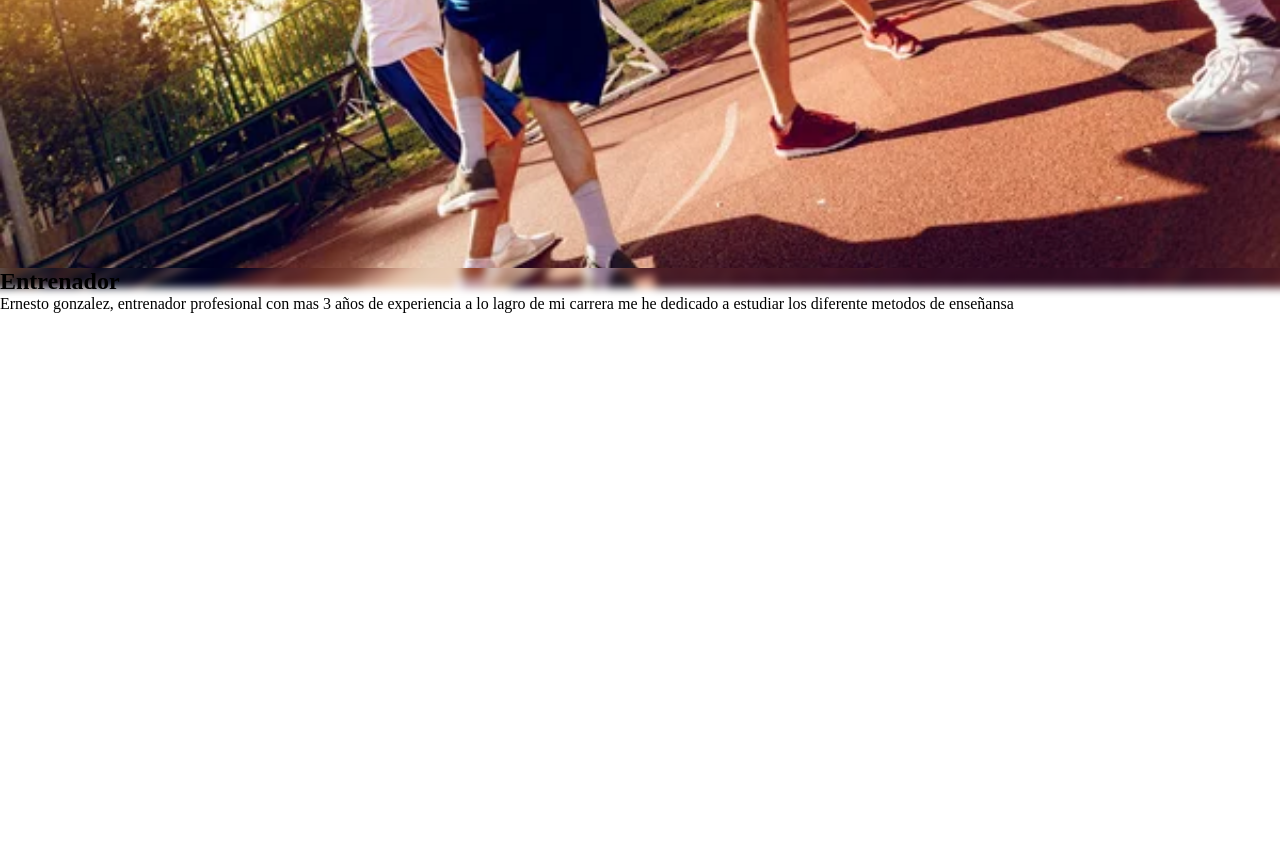
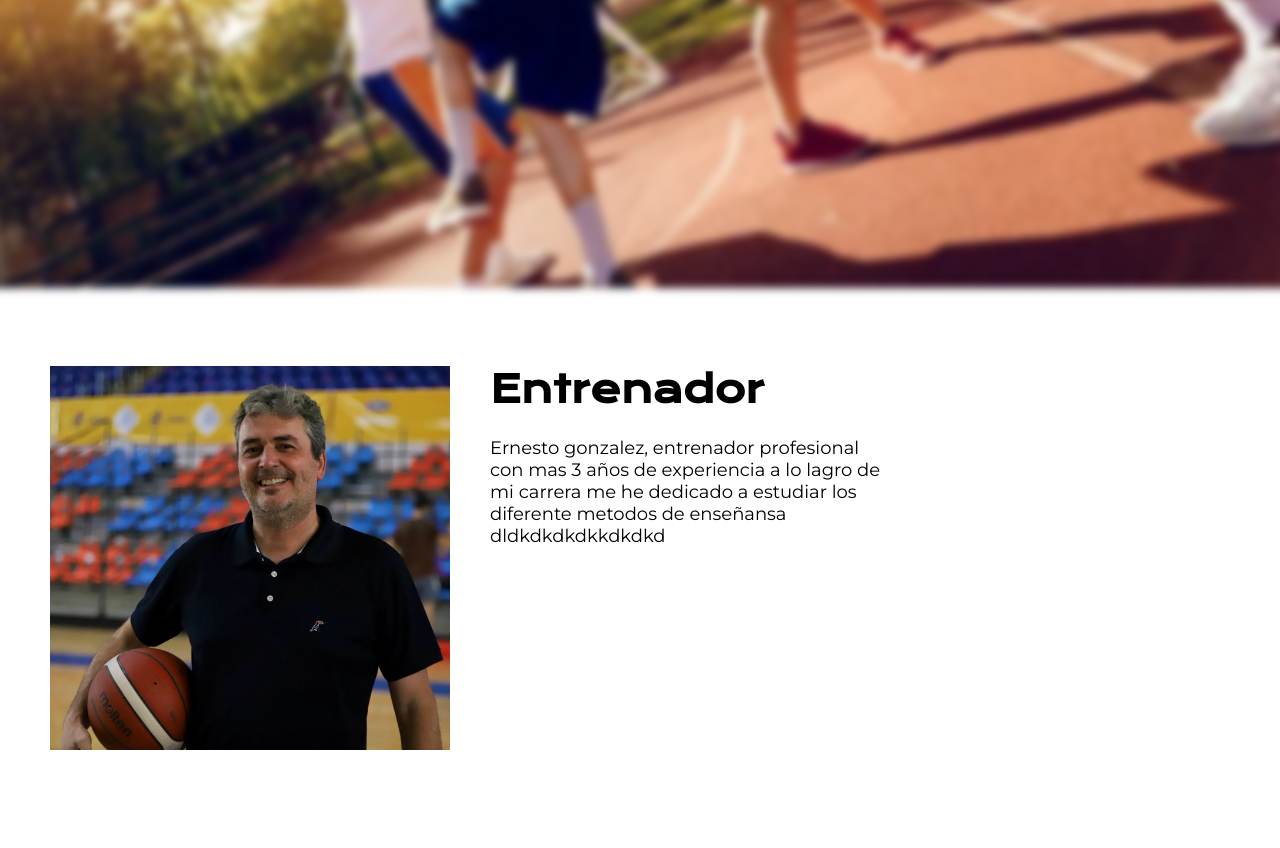
Before and after one commit to fernando-kira/portafolio, a plain HTML site: page index.html in a window 1280 px wide. Shown: the part 561-1409 px from the top of the page. Before the commit the page ends 874 px from the top, so only its background shows below. Drawn offline with nearby package versions, Linux system fonts and the light colour scheme.

Commit message:
modifica el index

```diff
--- a/index.html
+++ b/index.html
@@ -18,7 +18,7 @@
 
     <main>
         <section class="inicio">
-            <h1 class="inicio__titulo">Acadamia EK</h1>
+            <h1 class="inicio__titulo">Academia EK</h1>
             <p class="inicio__texto">
                 somos una academia con valores, somos reconocidos por nuesta claidad
                 y compromiso con el el deporte y la educacion
@@ -26,21 +26,24 @@
 
             <a class="inicio__link">conctanos</a>
         </section>
+    </main>
 
-        <seccion class="sobreNosotros">
-            <h2>
+    <seccion class="sobre-Nosotros">
+       <div class = "sobre-Nosotros__imagen">
+            <img  class = "sobre-Nosotros__imagen__entrenador" src="../portafolio/assets/entrenador.jpg" alt="imagen de el entrenador">
+       </div>
+
+       <div class="sobre-Nosotros__descripcion">
+            <h2 class="sobre-Nosotros__descripcion__titulo">
                 Entrenador
             </h2>
-            <p>
+            <p class="sobre-Nosotros__descripcion__texto">
               Ernesto gonzalez, entrenador profesional con mas 3 años de experiencia
               a lo lagro de mi carrera me he dedicado a estudiar los diferente metodos de enseñansa
-
+                dldkdkdkdkkdkdkd
             </p>
-
+        </div>
         </seccion>
-
-    </main>
-
 
     <footer>
 
--- a/style/style.css
+++ b/style/style.css
@@ -3,7 +3,7 @@
 :root{
     --color-primario: #FF5722;
     --color-secundario: #0D47A1;
-    --color-terceario: #FFFFFF;
+    --color-terceario: hsla(0, 0%, 2%, 0.993);
 
     --fuente-titulos: "Krona one", sans-serif;
     --fuente-texto: "Montserrat", sans-serif;
@@ -38,7 +38,6 @@
 
 
 .inicio{
-    background-image: url("../assets/fondo.jpg");
      background-size: cover;
      background-position: center;
      background-repeat: no-repeat;
@@ -58,7 +57,7 @@
     position: absolute;
     content: "";
     inset: 0;
-    background: inherit;
+    background: url(../assets/fondo.jpg) no-repeat center/cover;
     filter: blur(4px);
     transform: scale(1.05);
     z-index: -1;
@@ -93,3 +92,45 @@
     gap: 20px;
     margin: 30px;
 }
+
+.sobre-Nosotros{
+display: flex;
+flex-direction: row;
+gap: 40px;
+
+}
+
+.sobre-Nosotros__imagen{
+    display: flex;
+    justify-content: center;
+    width: 400px;
+    height: auto;
+    padding: 98px 0;
+    margin: 0 0 0 50px;
+}
+
+.sobre-Nosotros__imagen__entrenador{
+    height: 100%;
+    width: 100%;
+}
+
+.sobre-Nosotros__descripcion{
+    display: flex;
+    flex-direction: column;
+    gap:24px;
+    padding: 98px 0;
+    width: 400px;
+
+}
+
+.sobre-Nosotros__descripcion__titulo{
+    font-family: var(--fuente-titulos);
+    font-size: 37.3px;
+    font-weight: 600;
+}
+.sobre-Nosotros__descripcion__texto{
+    font-family: var(--fuente-texto);
+    font-size: 18px;
+    font-weight: 400px;
+
+}
```
Also changed, not shown: assets/entrenador.jpg (added).
